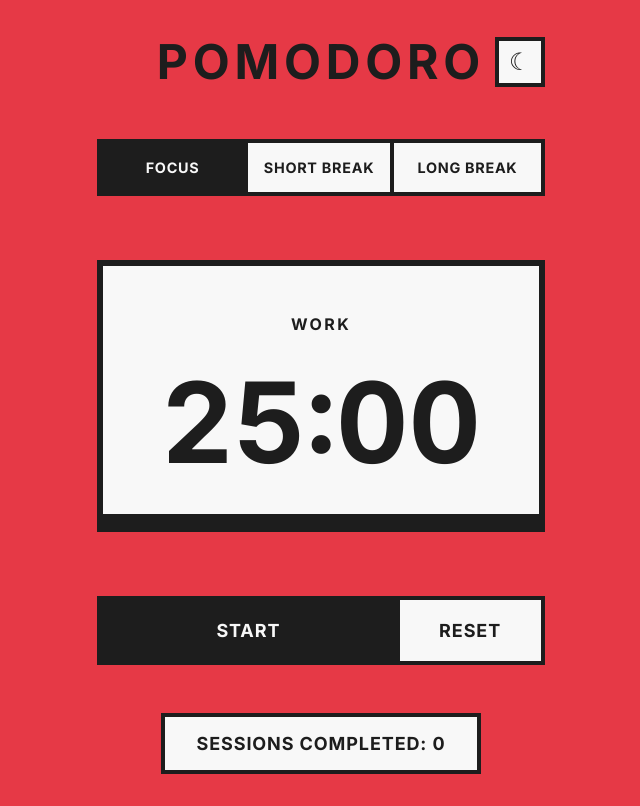
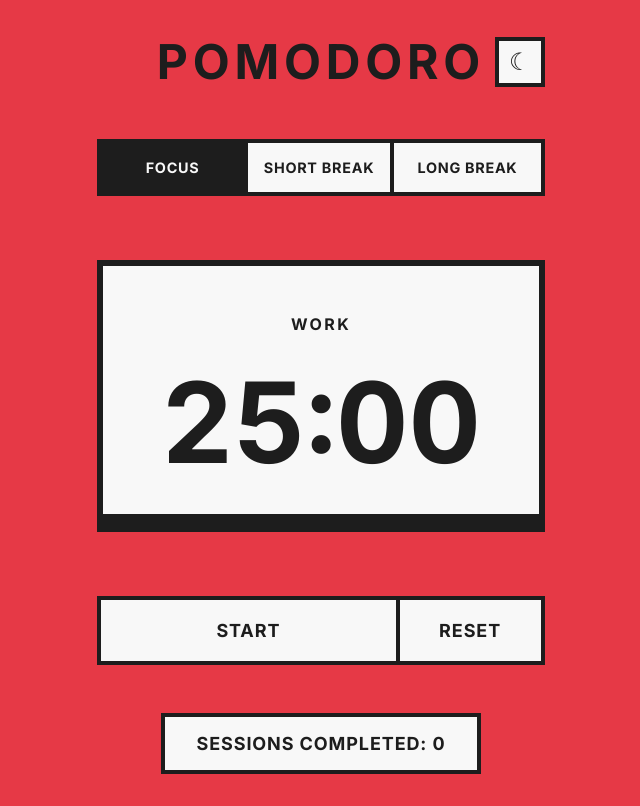
Before and after one commit to elvisdsz/pomodoro, a React (Vite) app: page / in a window 1280 px wide. Shown: the whole page, without its empty margins (319-959 px from the left). Built offline with nearby package versions, Linux system fonts and the light colour scheme.

Commit message:
Change hover color and primary button pressed feedback

```diff
--- a/src/App.css
+++ b/src/App.css
@@ -178,7 +178,7 @@ body {
 }
 
 .dark-mode-toggle:hover {
-  background: #1D1D1D;
+  background: #464646;
   color: #F8F8F8;
 }
 
@@ -210,7 +210,7 @@ body {
 }
 
 .mode-btn:hover {
-  background: #1D1D1D;
+  background: #464646;
   color: #F8F8F8;
 }
 
@@ -300,13 +300,18 @@ body {
 }
 
 .control-btn.primary {
-  background: #1D1D1D;
+  background: #F8F8F8;
+  color: #1D1D1D;
+}
+
+.control-btn.primary:hover {
+  background: #464646;
   color: #F8F8F8;
 }
 
-.control-btn.primary:hover {
-  background: #F8F8F8;
-  color: #1D1D1D;
+.control-btn.primary.pressed {
+  background: #1D1D1D;
+  color: #F8F8F8;
 }
 
 .control-btn.secondary {
@@ -315,8 +320,8 @@ body {
 }
 
 .control-btn.secondary:hover {
-  background: #D9D9D9;
-  color: #1D1D1D;
+  background: #464646;
+  color: #F8F8F8;
 }
 
 .sessions {
--- a/src/App.jsx
+++ b/src/App.jsx
@@ -167,7 +167,7 @@ function App() {
         </div>
 
         <div className="controls">
-          <button className="control-btn primary" onClick={toggleTimer}>
+          <button className={`control-btn primary${isRunning ? ' pressed' : ''}`} onClick={toggleTimer}>
             {isRunning ? 'Pause' : 'Start'}
           </button>
           <button className="control-btn secondary" onClick={resetTimer}>
```
